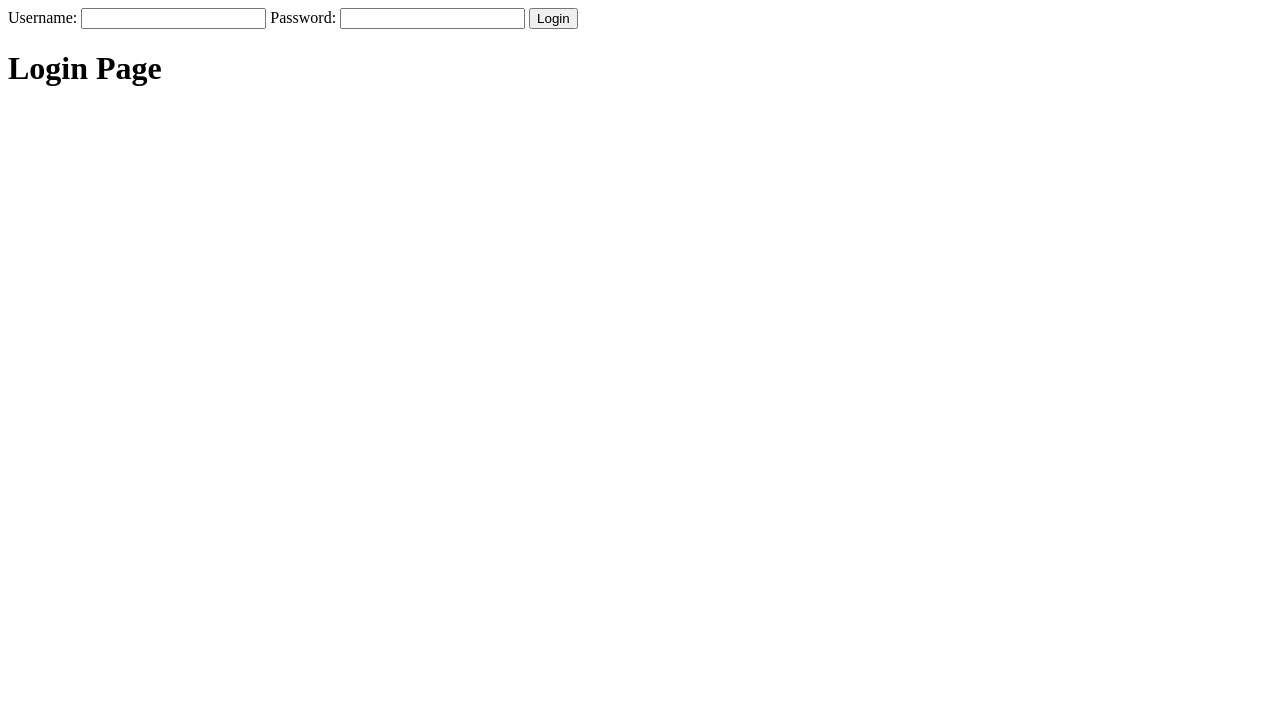
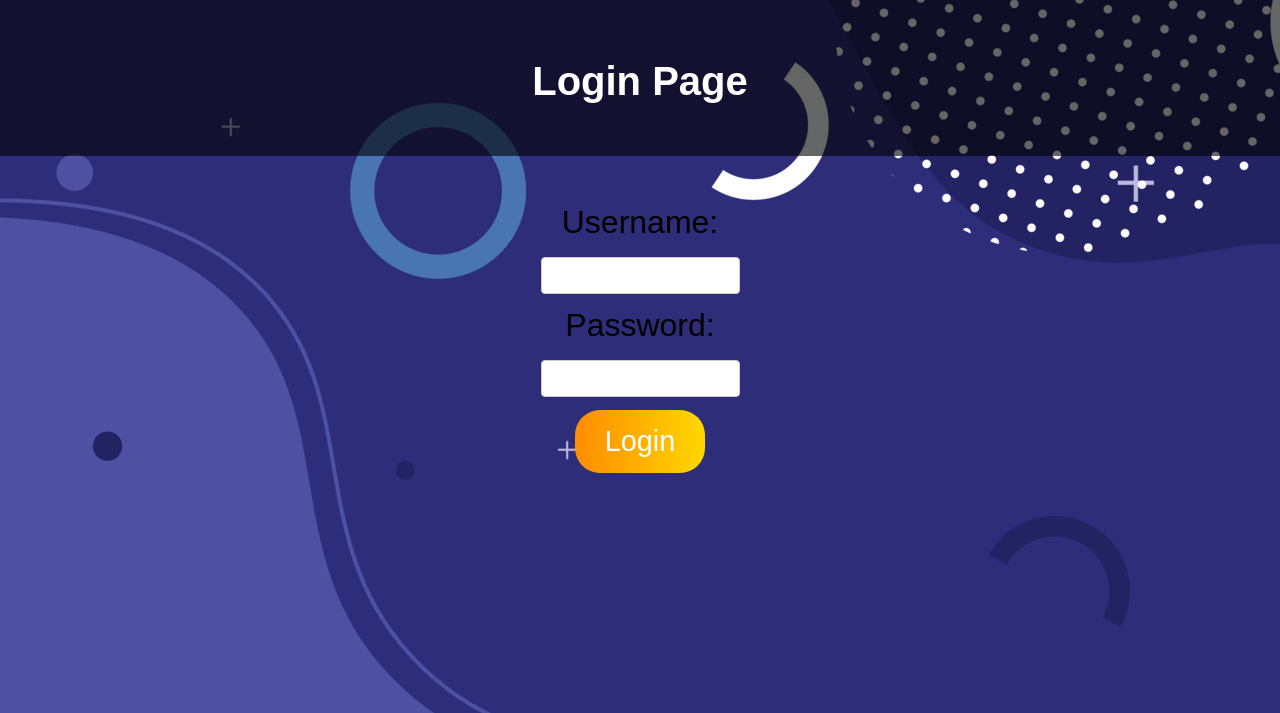
Before and after one commit to AidanWebb/Dissertation-Development, a Flask app: page /login in a window 1280 px wide. Shown: the top 713 px of the page. Run offline with Flask 3, Linux system fonts and the light colour scheme.

Commit message:
Styled Login Page

```diff
--- a/src/static/login.css
+++ b/src/static/login.css
@@ -0,0 +1,62 @@
+body {
+    font-family: 'Arial', sans-serif;
+    margin: 0;
+    padding: 0;
+    box-sizing: border-box;
+    background: url("vecteezy_abstract-blue-background-simple-design-for-your-website_6852804.jpg");
+    background-color: #f8f8f8;
+    transition: background 0.5s ease-in-out;
+    animation: subtleMovement 100s infinite linear;
+}
+header {
+    background: rgba(0, 0, 0, 0.6);
+    text-align: center;
+    padding: 2em;
+}
+
+
+header h1 {
+    font-size: 2.5em;
+    margin-bottom: 0.5em;
+    color: #fff;
+}
+
+form{
+    margin-top: 3em;
+    display: flex;
+    flex-direction: column;
+    align-items: center;
+}
+
+form button {
+    text-align: center;
+    cursor: pointer;
+    padding: 15px 30px;
+    background: linear-gradient(to right, #FF8C00, #FFD700);
+    color: #fff;
+    border: none;
+    border-radius: 25px;
+    font-size: 1.8em;
+    position: relative;
+    overflow: hidden;
+    transition: background 0.3s ease-in-out;
+}
+
+form button:hover {
+    transform: scale(1.05);
+    background: linear-gradient(to right, #00b300, #009900);
+}
+
+label{
+    font-size: 2em;
+    color: #000000;
+    margin-bottom: 0.5em;
+}
+
+input {
+    padding: 10px;
+    margin-bottom: 1em;
+    border: 1px solid #ccc;
+    border-radius: 4px;
+    box-sizing: border-box;
+}
--- a/src/templates/login.html
+++ b/src/templates/login.html
@@ -9,6 +9,9 @@
 </head>
 
 <body>
+    <header>
+        <h1>Login Page</h1>
+    </header>
     <form action="/login" method="post">
         <label for="username">Username:</label>
         <input type="text" id="username" name="username" required>
@@ -19,7 +22,7 @@
         <button type="submit">Login</button>
     </form>
     <!-- Your login page content goes here -->
-    <h1>Login Page</h1>
+
 </body>
 
 </html>
--- a/src/templates/signup.html
+++ b/src/templates/signup.html
@@ -16,7 +16,11 @@
         <label for="password">Password:</label>
         <input type="text" id="password" name="password" required>
 
-        <button type="submit">Login</button>
+        <label for="password">Confirm Password:</label>
+        <input type="text" id="password" name="password" required>
+
+
+        <button type="submit">Create your account now!</button>
     </form>
     <!-- Your login page content goes here -->
     <h1>Sign Up Page</h1>
```
